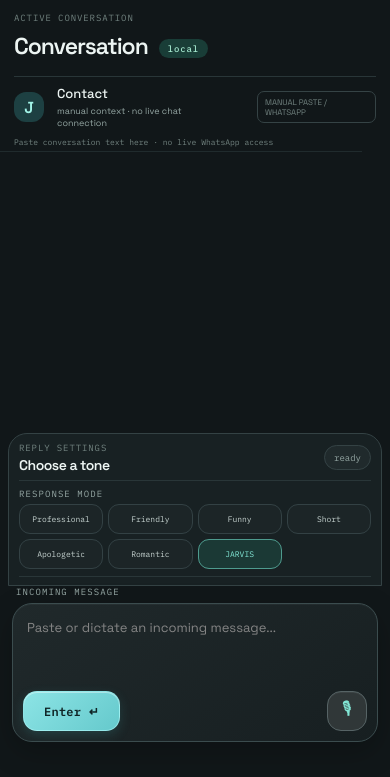
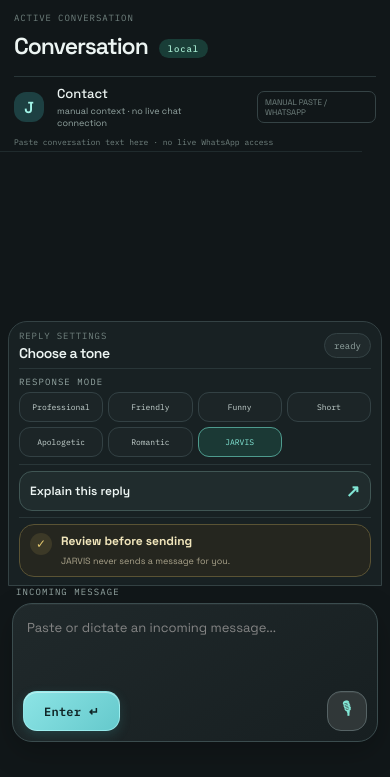
Before and after one commit to jonathanolum415-lab/jarvis-reply-assistant, a website built with Vite: page index.html in a window 390 px wide. Shown: the part 67-844 px from the top of the page. Built offline with nearby package versions, Linux system fonts and the light colour scheme; files whose address does not match are found by name.

Commit message:
Restore PR 15 reply controls
* Restore PR 15 reply controls

* Restore PR 15 reply controls

* Restore PR 15 reply controls

* Document restored reply controls

```diff
--- a/app.js
+++ b/app.js
@@ -3,6 +3,7 @@ import { consumeComposerText, handleComposerKeydown } from './keyboard.js';
 const state = {
   mode: 'JARVIS',
   incoming: '',
+  explanation: '',
   replyPending: false,
   turns: [],
   context: []
@@ -85,7 +86,8 @@ function renderModes() {
   modeGrid.querySelectorAll('[data-mode]').forEach(button => {
     button.addEventListener('click', () => {
       state.mode = button.dataset.mode;
-        generatingState.textContent = 'ready to generate';
+      state.explanation = '';
+      generatingState.textContent = 'ready to generate';
       renderModes();
     });
   });
@@ -124,6 +126,7 @@ async function generate() {
     });
     const payload = await response.json();
     if (!response.ok || payload.error) throw new Error(payload.error || 'The AI endpoint failed.');
+    state.explanation = payload.explanation || '';
     if (typeof payload.reply !== 'string' || !payload.reply.trim()) throw new Error('The AI returned an invalid reply.');
     const reply = payload.reply.trim();
     newReply = reply;
@@ -268,6 +271,10 @@ function setupPwa() {
 $('generateButton').addEventListener('click', generate);
 incomingInput.addEventListener('keydown', event => handleComposerKeydown(event, generate));
 voiceInputButton.addEventListener('click', toggleVoiceDictation);
+$('explainButton').addEventListener('click', () => {
+  const reason = state.explanation || `JARVIS is using ${state.turns.length} turns, ${state.context.length} context signals, and the ${state.mode} tone.`;
+  showToast(reason);
+});
 $('newThreadButton').addEventListener('click', () => {
   state.turns = [];
   state.context = [];
--- a/index.html
+++ b/index.html
@@ -70,6 +70,15 @@
               <div class="mode-grid" id="modeGrid"></div>
             </div>
 
+            <div class="explain-section">
+              <button class="explain-button" id="explainButton">Explain this reply <span aria-hidden="true">↗</span></button>
+            </div>
+
+            <div class="approval-gate" role="note">
+              <span class="approval-icon" aria-hidden="true">✓</span>
+              <div><strong>Review before sending</strong><span>JARVIS never sends a message for you.</span></div>
+            </div>
+
           </aside>
 
           <div class="composer-wrap">
--- a/styles.css
+++ b/styles.css
@@ -373,6 +373,15 @@ textarea { min-height: 88px; padding: 17px 19px 13px; resize: none; font-size: 1
 .mode-grid { display: grid; grid-template-columns: repeat(2, minmax(0, 1fr)); gap: 8px; }
 .mode-button { min-height: 40px; padding: 8px 10px; color: var(--text-soft); background: #1c2527; border: 1px solid #334144; border-radius: 11px; cursor: pointer; font: 10px var(--mono); text-align: left; transition: .18s; }
 .mode-button:hover, .mode-button.active { color: var(--accent); background: #1b3935; border-color: #4e9b8e; }
+.explain-section { padding: 18px 0; border-bottom: 1px solid #293638; }
+.explain-button { width: 100%; display: flex; align-items: center; justify-content: space-between; padding: 14px 15px; color: var(--text); background: #202c2d; border: 1px solid #405654; border-radius: 13px; cursor: pointer; font: 600 12px var(--sans); transition: .2s; }
+.explain-button:hover { background: #273a39; border-color: #628b83; }
+.explain-button span { color: var(--accent); font-size: 17px; }
+.approval-gate { display: flex; align-items: flex-start; gap: 12px; margin-top: 20px; padding: 15px; background: #25261f; border: 1px solid #5a5334; border-radius: 15px; }
+.approval-icon { width: 22px; height: 22px; flex: 0 0 22px; display: grid; place-items: center; color: #e1c66e; background: rgba(217, 183, 95, .13); border-radius: 50%; font-size: 12px; }
+.approval-gate strong, .approval-gate span:not(.approval-icon) { display: block; }
+.approval-gate strong { margin: 2px 0 6px; color: #f0e5bb; font-size: 12px; }
+.approval-gate div span { color: #aaa38b; font-size: 10px; line-height: 1.45; }
 .footer-bar { display: none; }
 
 @media (max-width: 900px) {
@@ -396,6 +405,10 @@ textarea { min-height: 88px; padding: 17px 19px 13px; resize: none; font-size: 1
   .panel-label { margin-bottom: 5px; }
   .mode-grid { grid-template-columns: repeat(4, minmax(0, 1fr)); gap: 5px; }
   .mode-button { min-height: 30px; padding: 4px 3px; font-size: 8px; text-align: center; }
+  .explain-section { padding: 6px 0; }
+  .explain-button { min-height: 34px; padding: 8px 10px; }
+  .approval-gate { margin-top: 6px; padding: 8px 10px; }
+  .approval-gate strong { margin-top: 0; }
 }
 @media (max-width: 520px) {
   .topbar { padding: 0 14px; }
@@ -422,4 +435,6 @@ textarea { min-height: 88px; padding: 17px 19px 13px; resize: none; font-size: 1
   .primary-button, .dictation-button { min-height: 40px; height: 40px; }
   .dictation-button { width: 40px; flex-basis: 40px; }
   .intel-pane { max-height: 270px; margin: 0 8px; padding: 8px 10px; }
+  .approval-gate { gap: 9px; }
+  .approval-gate div span { font-size: 9px; }
 }
```
Also changed, not shown: README.md.
